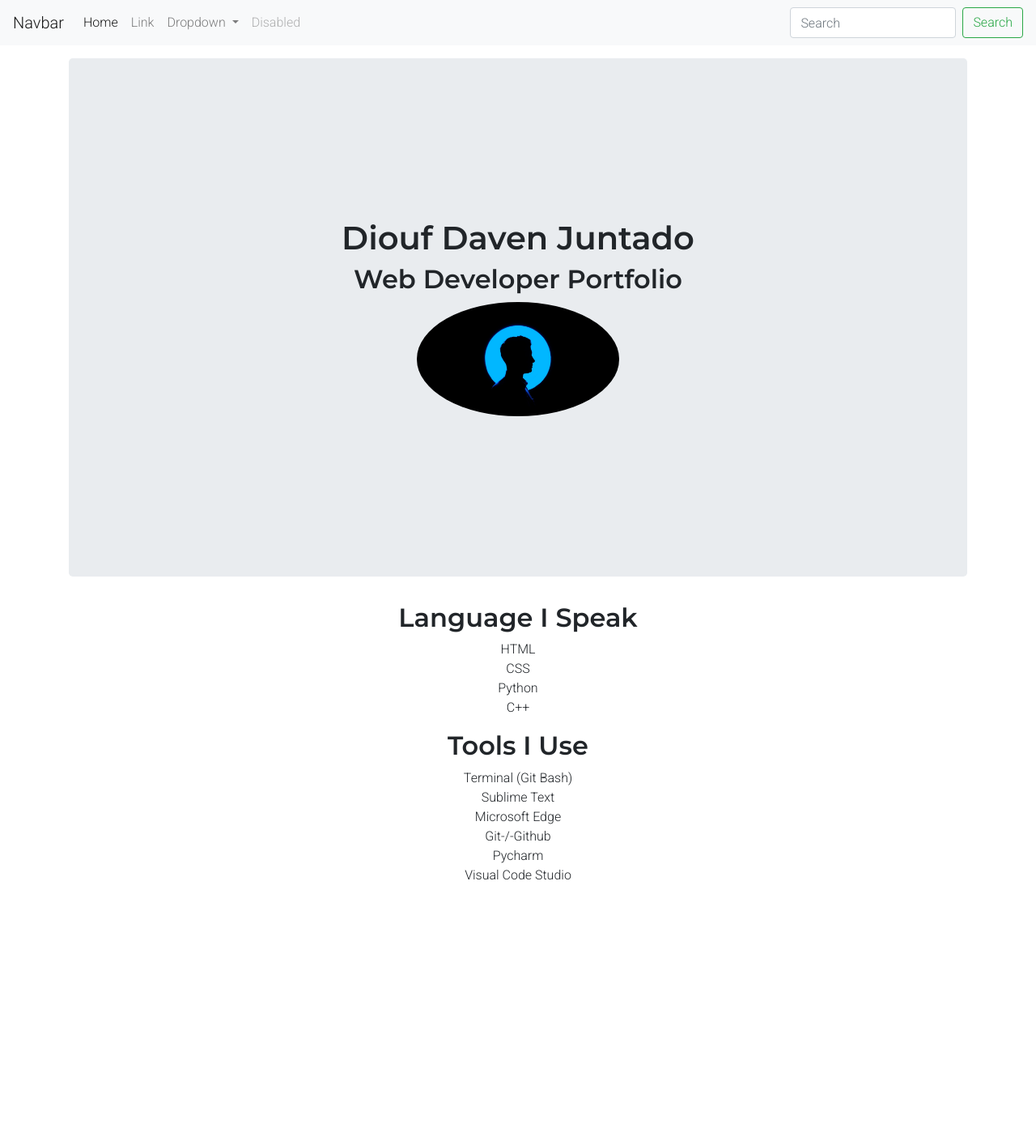
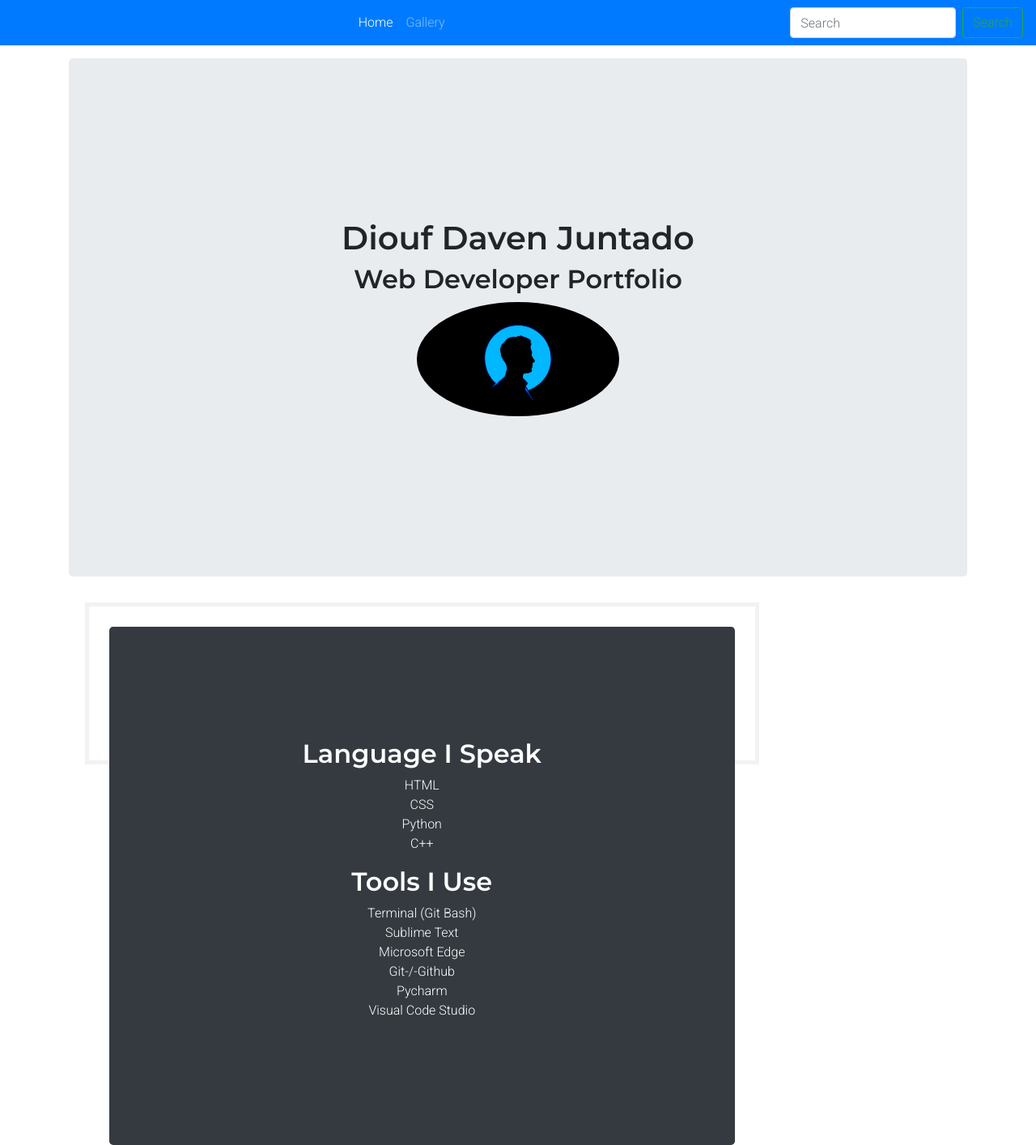
Before and after one commit to diouf89/fcb-portfolio, a plain HTML site: page index.html in a window 1280 px wide. Shown: the whole page at 81% size. Before the commit the page ends 1109 px from the top, so only its background shows below. Drawn offline with nearby package versions, Linux system fonts and the light colour scheme.

Commit message:
Clean custom navigation bar

```diff
--- a/css/style.css
+++ b/css/style.css
@@ -17,7 +17,8 @@ ul {
 	padding: 0;
 }
 
-#landing {
+#landing,
+#gallery{
 	height: 80vh;
 	/* Center the elements vertically */
 	display:  flex;
@@ -25,3 +26,17 @@ ul {
 	justify-content: center;
 	align-items: center;
 }
+
+#gallery {
+	border-radius: 0.3rem;
+}
+
+.tools  {
+	color: white;
+	/*create a nice and clean section for tools*/
+	padding: 25px;
+	height: 200px;
+	border: 5px solid #f2f2f2;
+	margin: 20px;
+	width:  75%;
+}
--- a/index.html
+++ b/index.html
@@ -14,33 +14,18 @@
 </head>
 <body>
 	<!-- navigation bar -->
-	<nav class="navbar navbar-expand-lg navbar-light bg-light">
-		<a class="navbar-brand" href="#">Navbar</a>
+	<nav class="navbar navbar-expand-lg navbar-dark bg-primary">
 		<button class="navbar-toggler" type="button" data-toggle="collapse" data-target="#navbarSupportedContent" aria-controls="navbarSupportedContent" aria-expanded="false" aria-label="Toggle navigation">
 			<span class="navbar-toggler-icon"></span>
 		</button>
 
 		<div class="collapse navbar-collapse" id="navbarSupportedContent">
-			<ul class="navbar-nav mr-auto">
+			<ul class="navbar-nav mx-auto">
 				<li class="nav-item active">
 					<a class="nav-link" href="#">Home <span class="sr-only">(current)</span></a>
 				</li>
 				<li class="nav-item">
-					<a class="nav-link" href="#">Link</a>
-				</li>
-				<li class="nav-item dropdown">
-					<a class="nav-link dropdown-toggle" href="#" id="navbarDropdown" role="button" data-toggle="dropdown" aria-haspopup="true" aria-expanded="false">
-						Dropdown
-					</a>
-					<div class="dropdown-menu" aria-labelledby="navbarDropdown">
-						<a class="dropdown-item" href="#">Action</a>
-						<a class="dropdown-item" href="#">Another action</a>
-						<div class="dropdown-divider"></div>
-						<a class="dropdown-item" href="#">Something else here</a>
-					</div>
-				</li>
-				<li class="nav-item">
-					<a class="nav-link disabled" href="#" tabindex="-1" aria-disabled="true">Disabled</a>
+					<a class="nav-link" href="#gallery" tabindex="-1" aria-disabled="true">Gallery</a>
 				</li>
 			</ul>
 			<form class="form-inline my-2 my-lg-0">
@@ -56,8 +41,8 @@
 			<h2>Web Developer Portfolio</h2>
 			<img src="images/ben-sweet-2LowviVHZ-E-unsplash-1.jpeg">
 		</section>
-		<section id="gallery" class="text-center">
-			<div>
+		<div class="tools">
+			<section id="gallery" class="text-center bg-dark">
 				<h2>Language I Speak</h2>
 				<ul>
 					<li>HTML</li>
@@ -74,8 +59,9 @@
 					<li>Pycharm</li>
 					<li>Visual Code Studio</li>
 				</ul>
+				</section>
 			</div>
-		</section>
+		</div>
 	</div>
 	<!-- jQuery and Bootstrap Bundle -->
 	<script src="https://code.jquery.com/jquery-3.5.1.slim.min.js" integrity="sha384-DfXdz2htPH0lsSSs5nCTpuj/zy4C+OGpamoFVy38MVBnE+IbbVYUew+OrCXaRkfj" crossorigin="anonymous"></script>
```
